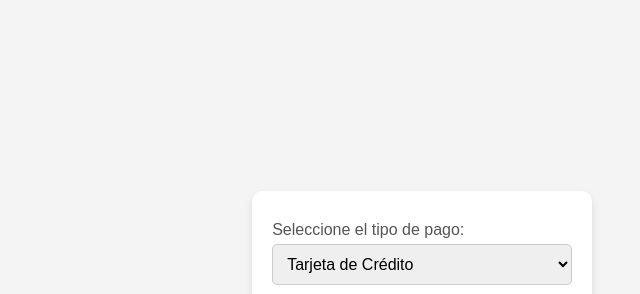
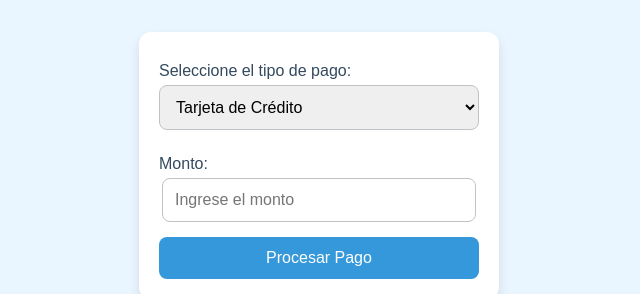
Before and after one commit to EliasDanteo/tp-patrones-avanzados-grasp, a plain HTML site: page index.html in a window 1280 px wide. Shown: the part 110-404 px from the top of the page, without its empty margins (321-961 px from the left). Drawn offline with Linux system fonts and the light colour scheme.

Commit message:
agrega style

```diff
--- a/script.js
+++ b/script.js
@@ -1,3 +1,12 @@
+// Clase intermediaria: GestorDePagos
+class GestorDePagos {
+  static procesar(tipoPago, monto) {
+    const procesador = ProcesadorDePagoFactory.obtenerProcesador(tipoPago);
+    Logger.logTransaction(tipoPago, monto);
+    return procesador.procesarPago(monto);
+  }
+}
+
 // Clase de Fabricación Pura: Logger
 class Logger {
   static logTransaction(paymentType, amount) {
@@ -8,7 +17,7 @@ class Logger {
 // Interface común para los procesadores de pago
 class ProcesadorDePago {
   procesarPago(monto) {
-    throw new Error("Este método debe ser implementado por una subclase.");
+    throw new Error('Este método debe ser implementado por una subclase.');
   }
 }
 
@@ -43,14 +52,16 @@ class ProcesadorDePagoFactory {
 
     const procesador = procesadores[tipoPago];
     if (!procesador) {
-      throw new Error("Tipo de pago no soportado.");
+      throw new Error('Tipo de pago no soportado.');
     }
     return procesador;
   }
 }
 
 // Manejador del evento de envío del formulario
-document.getElementById('paymentForm').addEventListener('submit', function (event) {
+document
+  .getElementById('paymentForm')
+  .addEventListener('submit', function (event) {
     event.preventDefault();
 
     const tipoPago = document.getElementById('paymentType').value;
@@ -58,13 +69,13 @@ document.getElementById('paymentForm').addEventListener('submit', function (even
 
     // Validar si el monto es un número positivo
     if (monto <= 0 || isNaN(monto)) {
-    document.getElementById('result').textContent = "Por favor, ingrese un monto válido.";
+      document.getElementById('result').textContent =
+        'Por favor, ingrese un monto válido.';
       return;
     }
 
-  const procesador = ProcesadorDePagoFactory.obtenerProcesador(tipoPago); // Obtener el procesador de pago
-  Logger.logTransaction(tipoPago, monto); // Registrar la transacción
-  const resultado = procesador.procesarPago(monto); // Procesar el pago
+    // Usar el GestorDePagos como intermediario
+    const resultado = GestorDePagos.procesar(tipoPago, monto);
 
     document.getElementById('result').textContent = resultado;
   });
--- a/styles.css
+++ b/styles.css
@@ -1,61 +1,78 @@
 body {
   font-family: Arial, sans-serif;
-  background-color: #f4f4f4;
+  background-color: #e9f5ff;
   color: #333;
-  padding: 20px;
   display: flex;
-  justify-content: center;
+  flex-direction: column;
+  justify-content: space-between;
   align-items: center;
-  height: 100vh;
+  margin: 0;
+  padding: 0;
 }
 
 h1 {
   text-align: center;
-  color: #333;
+  color: #2c3e50;
+  font-size: 2.5rem;
+  margin-top: 50px;
 }
 
 form {
-  background-color: #fff;
+  background-color: #ffffff;
   padding: 20px;
-  border-radius: 10px;
-  box-shadow: 0 4px 8px rgba(0, 0, 0, 0.1);
-  width: 300px;
+  border-radius: 12px;
+  box-shadow: 0 6px 12px rgba(0, 0, 0, 0.1);
+  width: 320px;
   display: flex;
   flex-direction: column;
+  align-items: center;
+  margin-top: 20px;
+  margin-bottom: 20px;
 }
 
 label {
   margin-top: 10px;
   margin-bottom: 5px;
-  color: #555;
+  color: #34495e;
+  font-size: 1rem;
+  width: 100%;
 }
 
 select,
 input[type="number"] {
-  padding: 10px;
-  border: 1px solid #ccc;
-  border-radius: 5px;
+  padding: 12px;
+  border: 1px solid #bdc3c7;
+  border-radius: 8px;
   font-size: 1rem;
   margin-bottom: 15px;
   width: 100%;
 }
 
 button {
-  padding: 10px 20px;
+  padding: 12px 25px;
   font-size: 1rem;
   border: none;
-  border-radius: 5px;
+  border-radius: 8px;
   cursor: pointer;
-  background-color: #4CAF50;
+  background-color: #3498db;
   color: white;
+  width: 100%;
 }
 
 button:hover {
-  background-color: #45a049;
+  background-color: #2980b9;
 }
 
 #result {
-  margin-top: 20px;
   font-size: 1.1rem;
-  color: #333;
+  color: #2c3e50;
+  margin-bottom: 20px;
 }
+
+#amount {
+  width: 90%;
+}
+
+form:hover {
+  box-shadow: 0 6px 12px rgba(0, 0, 0, 0.2);
+}
```
Lines whose indentation alone changed are shown as unchanged.
